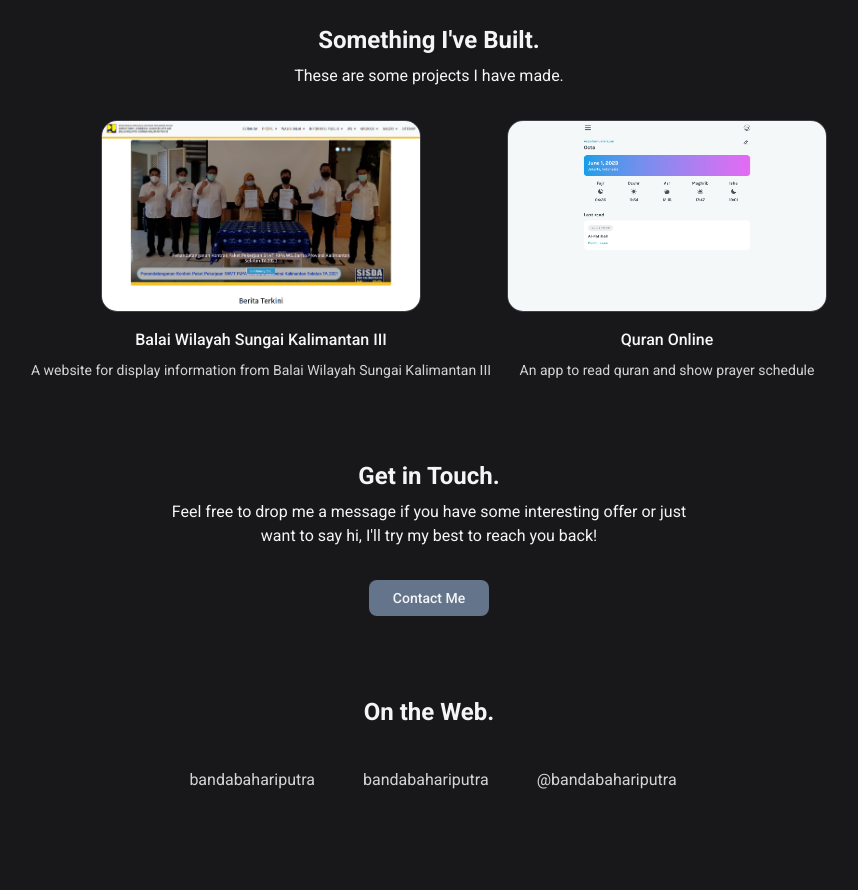
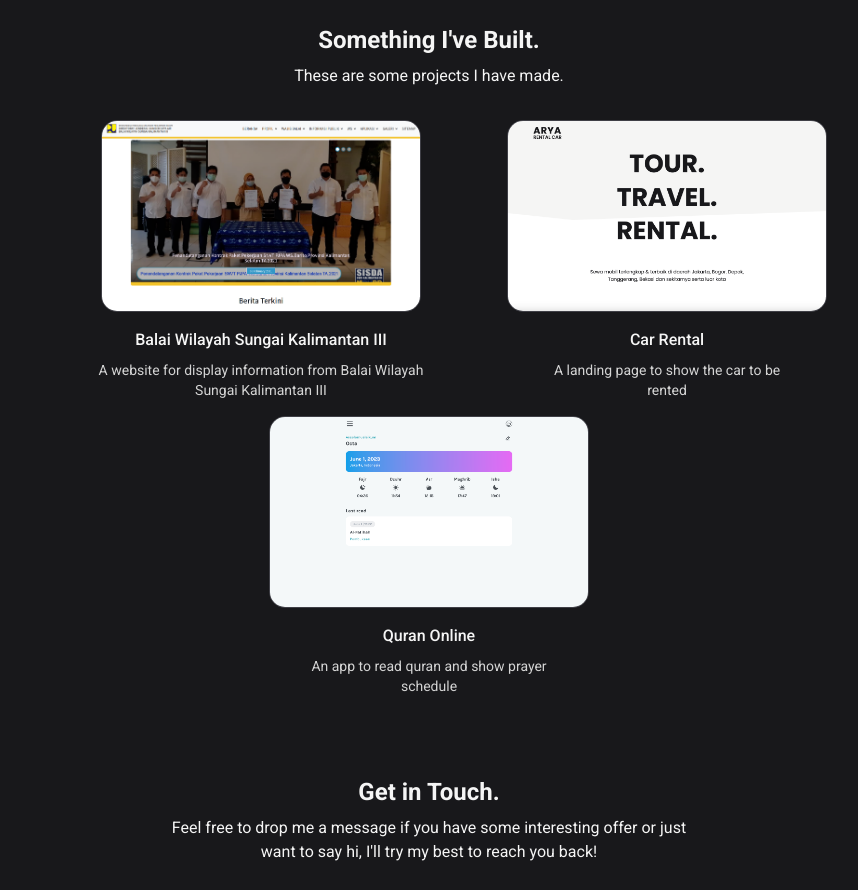
Before and after one commit to bandabahariputra/bandabahariputra-homepage, a Vue app: page / in a window 1280 px wide. Shown: the part 720-1610 px from the top of the page, without its empty margins (211-1069 px from the left). Built offline with nearby package versions, Linux system fonts and the light colour scheme; some icons are missing.

Commit message:
Add project

```diff
--- a/src/components/ProjectCard.vue
+++ b/src/components/ProjectCard.vue
@@ -18,7 +18,7 @@ defineProps({
         class="h-full w-full object-cover object-top"
       />
     </div>
-    <div class="text-center">
+    <div class="mx-auto w-4/5 text-center">
       <h4 class="mb-2 font-medium">{{ project.name }}</h4>
       <p class="text-sm text-neutral-300 transition-all dark:text-zinc-700">
         {{ project.description }}
--- a/src/composables/useProjects.js
+++ b/src/composables/useProjects.js
@@ -10,6 +10,14 @@ const useProjects = () => {
         'A website for display information from Balai Wilayah Sungai Kalimantan III',
       stacks: ['PHP', 'Codeigniter', 'MySQL'],
       demo: 'https://sda.pu.go.id/balai/bwskalimantan3',
+    },
+    {
+      image: 'car_rental.png',
+      name: 'Car Rental',
+      slug: 'car-rental',
+      description: 'A landing page to show the car to be rented',
+      stacks: ['Nuxt'],
+      demo: 'https://aryarentalcar.com',
     },
     {
       image: 'quran_online.png',
```
Also changed, not shown: public/projects/car_rental.png (added).
